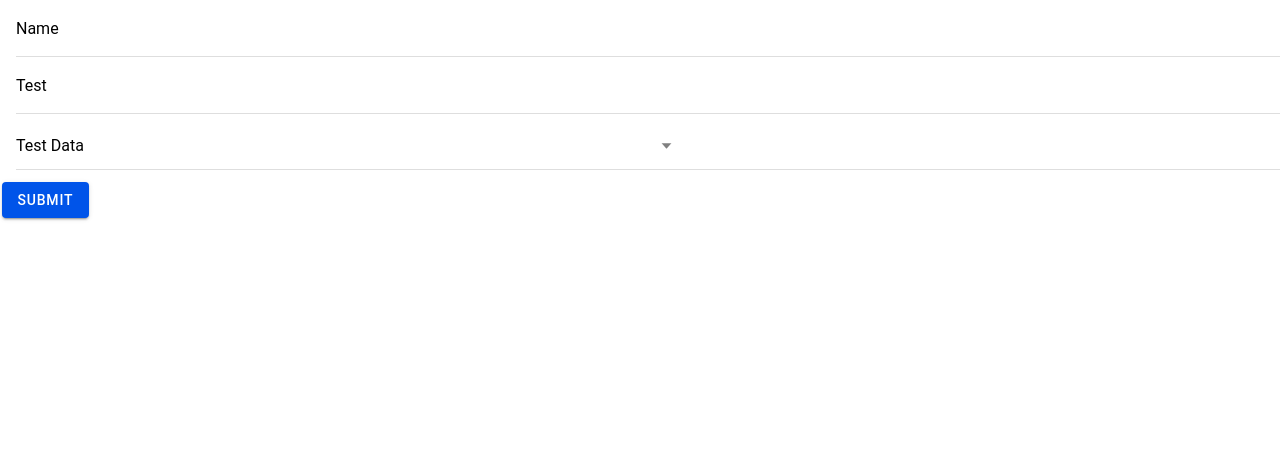
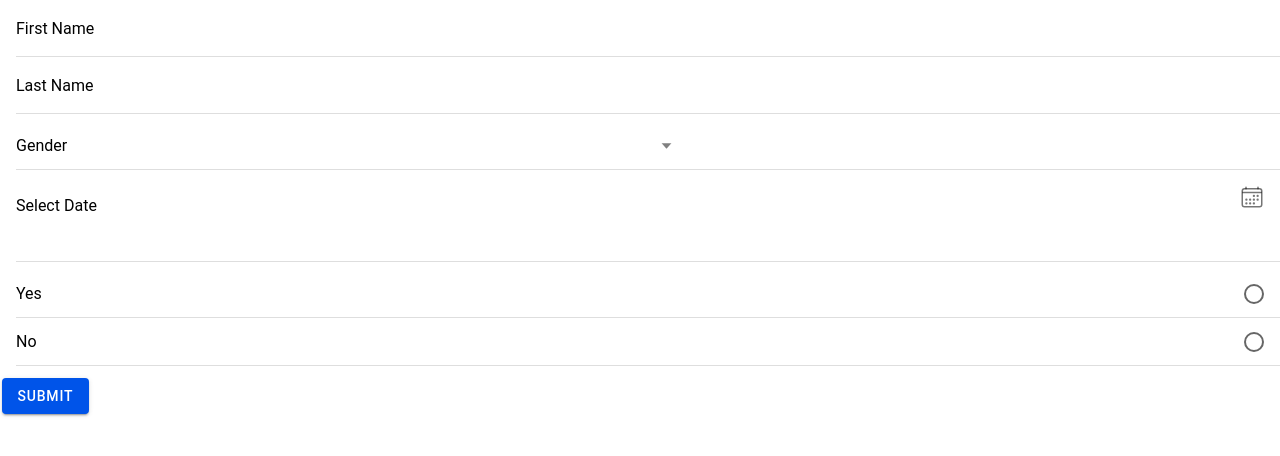
Before and after one commit to Loui4/com, a React (Vite) app: page /home in a window 1280 px wide. Shown: the top 456 px of the page. Built offline with nearby package versions, Linux system fonts and the light colour scheme.

Commit message:
initial form submission

```diff
--- a/package.json
+++ b/package.json
@@ -22,6 +22,7 @@
     "@ionic/react-router": "^8.0.0",
     "@types/react-router": "^5.1.20",
     "@types/react-router-dom": "^5.3.3",
+    "axios": "^1.7.8",
     "formik": "^2.4.6",
     "ionicons": "^7.0.0",
     "react": "^18.2.0",
--- a/src/components/SampleForm.tsx
+++ b/src/components/SampleForm.tsx
@@ -1,29 +1,49 @@
-import { FormikInit, SelectInputField, TextInputField } from "./form";
+import { DateInputField, FormikInit, RadioInputField, SelectInputField, TextInputField } from "./form";
 import * as Yup from "yup";
+import { postData } from '../services/apiService'; //Import the service
+// import { useState } from "react";
+
+// const [message, setMessage] = useState('');
 
 const schema = Yup.object().shape({
-  name: Yup.string(),
-  test: Yup.string(),
-  data: Yup.string(),
+  firstName: Yup.string().required(),
+  lastName: Yup.string().required(),
+  gender: Yup.string(),
+  dob: Yup.date().required(),
+  hasDisability: Yup.string().required(),
 });
+
+
+const handleSubmit = async (formData: any) => {
+  console.log("form data>>>", formData);
+  try {
+    const response = await postData('/groups', formData);
+    // setMessage('Data submitted successfully!');
+    console.log('Response:', response);
+  } catch (error) {
+    // setMessage('Failed to submit data.');
+  }
+};
 
 export const SampleForm = () => {
   return (
     <FormikInit
-      onSubmit={(values: any) => console.log({ values })}
-      initialValues={{ name: "", test: "" }}
+      onSubmit={(values: any) => handleSubmit(values)}
+      initialValues={{ id: "", firstName: "", lastName: "", gender: "", dob: "", hasDisability: "" }}
       validationSchema={schema}
     >
-      <TextInputField name="name" id="name" label="Name" />
-      <TextInputField name="test" id="test" label="Test" />
+      <TextInputField name="firstName" id="first_name" label="First Name" />
+      <TextInputField name="lastName" id="last_name" label="Last Name" />
       <SelectInputField
-        name="data"
-        label="Test Data"
+        name="gender"
+        label="Gender"
         selectItems={[
-          { label: "op1", value: "op1" },
-          { label: "op2", value: "op2" },
+          { label: "MALE", value: "M" },
+          { label: "FEMALE", value: "F" },
         ]}
       />
+      <DateInputField name="dob" id="dob" />
+      <RadioInputField name="hasDisability" id="hasDisability" label="Are you Disabled?" />
     </FormikInit>
   );
 };
--- /dev/null
+++ b/src/components/form/DateFieldInput.tsx
@@ -0,0 +1,89 @@
+import React, { FC, useEffect, useState } from "react";
+
+import { IonInput, IonItem, IonDatetime, IonLabel, IonIcon } from "@ionic/react";
+import { useFormikField } from "../../hooks/UseFormikField";
+import { calendarOutline } from 'ionicons/icons';
+
+type Prop = {
+  id: string;
+  name: string;
+  width?: any;
+  type?: "password" | "text" | "date" | "number";
+  placeholder?: string;
+  rows?: number;
+  getValue?: (value: any) => void;
+  size?: "small" | "medium";
+  showHelperText?: boolean;
+  disabled?: boolean;
+  multiline?: boolean;
+  unitOfMeasure?: string;
+  inputIcon?: any;
+  helperTextWidth?: string;
+  handleBlurEvent?: (value: any) => void;
+};
+
+export const DateInputField: FC<Prop> = ({
+  id,
+  name,
+
+  type,
+  placeholder = "",
+  size = "medium",
+  rows,
+  getValue,
+  showHelperText = true,
+  disabled = false,
+  multiline = false,
+  inputIcon,
+  unitOfMeasure,
+  helperTextWidth = "25ch",
+  handleBlurEvent,
+}) => {
+  const { value, handleChange, hasError, errorMessage, handleBlur } =
+    useFormikField(name);
+
+    const [showPicker, setShowPicker] = useState(false);
+    const [selectedDate, setSelectedDate] = useState('');
+
+    const handleDateChange = (e: any) => {
+      setSelectedDate(e.detail.value); // Update selected date
+      setShowPicker(false); // Hide picker
+    };
+
+  useEffect(() => {
+    getValue && getValue(value);
+  }, [value]);
+
+  return (
+    <>
+      {/* <IonItem>
+        <IonLabel>Date of Birth</IonLabel>
+        <IonDatetime
+          onBlur={handleBlur}
+          name={name}
+          onIonChange={handleChange}
+          value={value}
+        ></IonDatetime>
+      </IonItem> */}
+
+        <IonItem>
+          <IonLabel position="floating">Select Date</IonLabel>
+          <IonIcon slot="end" icon={calendarOutline} />
+          <IonInput
+            value={selectedDate}
+            readonly
+            onClick={() => setShowPicker(!showPicker)} // Toggle picker
+            style={{ marginTop: "20px" }}
+          />
+
+        </IonItem>
+        {showPicker && (
+          <IonDatetime
+            presentation="date"
+            onIonChange={handleDateChange}
+            value={selectedDate}
+          />
+        )}
+    </>
+  );
+};
--- /dev/null
+++ b/src/components/form/RadioFieldInput.tsx
@@ -0,0 +1,88 @@
+import React, { FC, useEffect } from "react";
+
+import { IonInput, IonItem, IonList, IonRadio, IonRadioGroup } from "@ionic/react";
+import { useFormikField } from "../../hooks/UseFormikField";
+
+type Prop = {
+  id: string;
+  name: string;
+  label: string;
+  width?: any;
+  type?: "password" | "text" | "date" | "number";
+  placeholder?: string;
+  rows?: number;
+  getValue?: (value: any) => void;
+  size?: "small" | "medium";
+  showHelperText?: boolean;
+  disabled?: boolean;
+  multiline?: boolean;
+  unitOfMeasure?: string;
+  inputIcon?: any;
+  helperTextWidth?: string;
+  handleBlurEvent?: (value: any) => void;
+};
+
+export const RadioInputField: FC<Prop> = ({
+  id,
+  name,
+  label,
+
+  type,
+  placeholder = "",
+  size = "medium",
+  rows,
+  getValue,
+  showHelperText = true,
+  disabled = false,
+  multiline = false,
+  inputIcon,
+  unitOfMeasure,
+  helperTextWidth = "25ch",
+  handleBlurEvent,
+}) => {
+  const { value, handleChange, hasError, errorMessage, handleBlur } =
+    useFormikField(name);
+
+    interface Radio {
+        id: number;
+        name: string;
+    }
+
+    const radioList: Radio[] = [
+        {
+          id: 1,
+          name: 'Yes',
+        },
+        {
+          id: 2,
+          name: 'No',
+        },
+      ];
+
+const compareWith = (o1: Radio, o2: Radio) => {
+    return o1.id === o2.id;
+};
+
+  useEffect(() => {
+    getValue && getValue(value);
+  }, [value]);
+
+  return (
+    <>
+        <IonList>
+        <IonRadioGroup
+            compareWith={compareWith}
+            onIonChange={(ev) => console.log('Current value:', JSON.stringify(ev.detail.value))}
+        >
+            {radioList.map((item) => (
+            <IonItem>
+                <IonRadio key={item.id} value={item}>
+                  {item.name}
+                </IonRadio>
+            </IonItem>
+            ))}
+        </IonRadioGroup>
+        </IonList>
+    </>
+  );
+};
--- a/src/components/form/index.tsx
+++ b/src/components/form/index.tsx
@@ -1,3 +1,5 @@
 export * from "./FormikForm";
 export * from "./TextFieldInput";
 export * from "./SelectFormInput";
+export * from "./DateFieldInput";
+export * from "./RadioFieldInput";
--- /dev/null
+++ b/src/services/apiService.tsx
@@ -0,0 +1,18 @@
+import axios from 'axios';
+
+const BASE_URL = 'http://localhost:3000'; // Replace with your API URL
+
+export const postData = async (endpoint: any, data: any) => {
+  try {
+    const response = await axios.post(`${BASE_URL}${endpoint}`, data, {
+      headers: {
+        'Content-Type': 'application/json',
+      },
+    });
+
+    return response.data; // Return the response data
+  } catch (error) {
+    console.error('Error posting data:', error);
+    throw error;
+  }
+};
```
Also changed, not shown: 1 other file (tests, documents, lock files or other folders).
